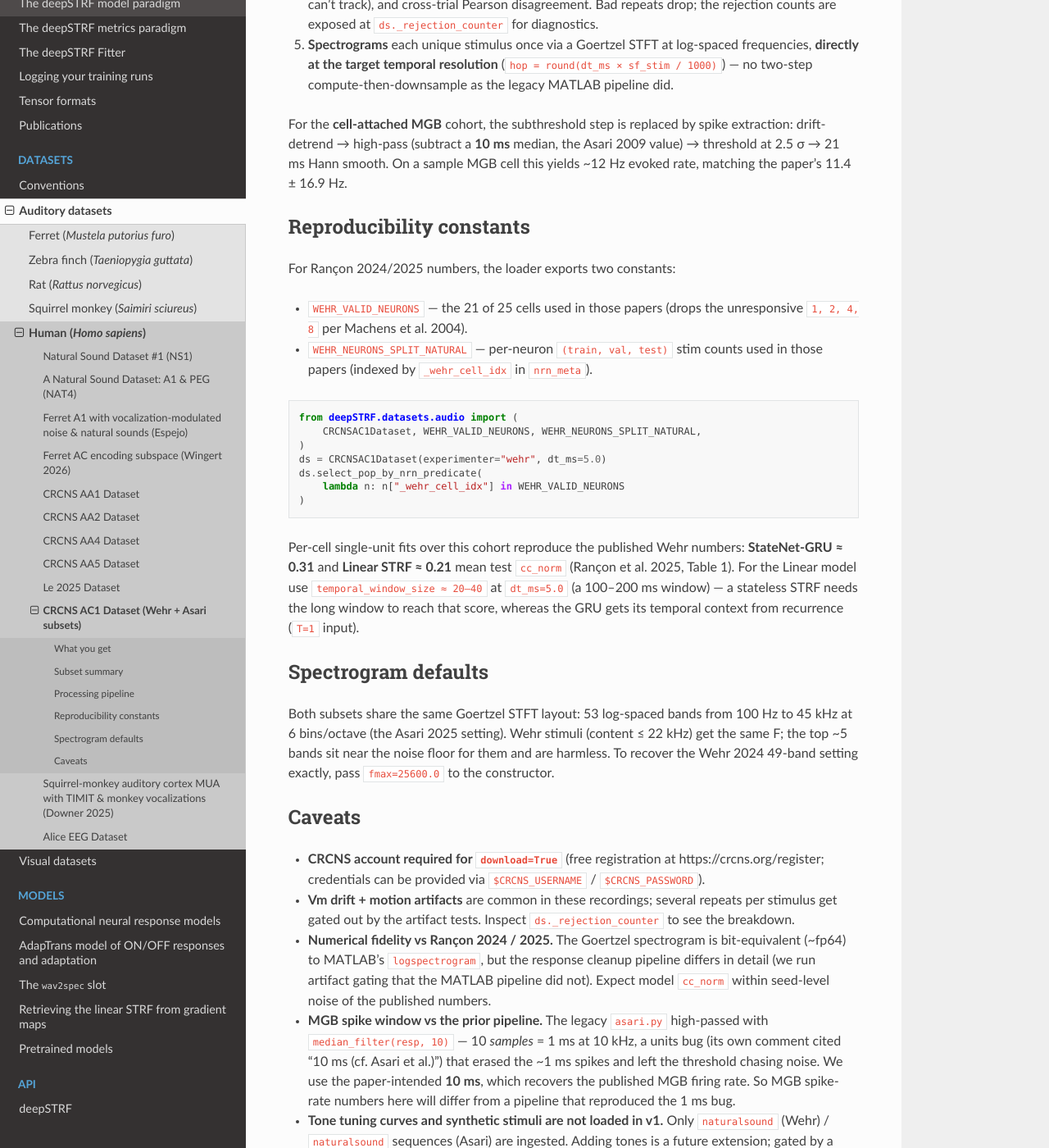
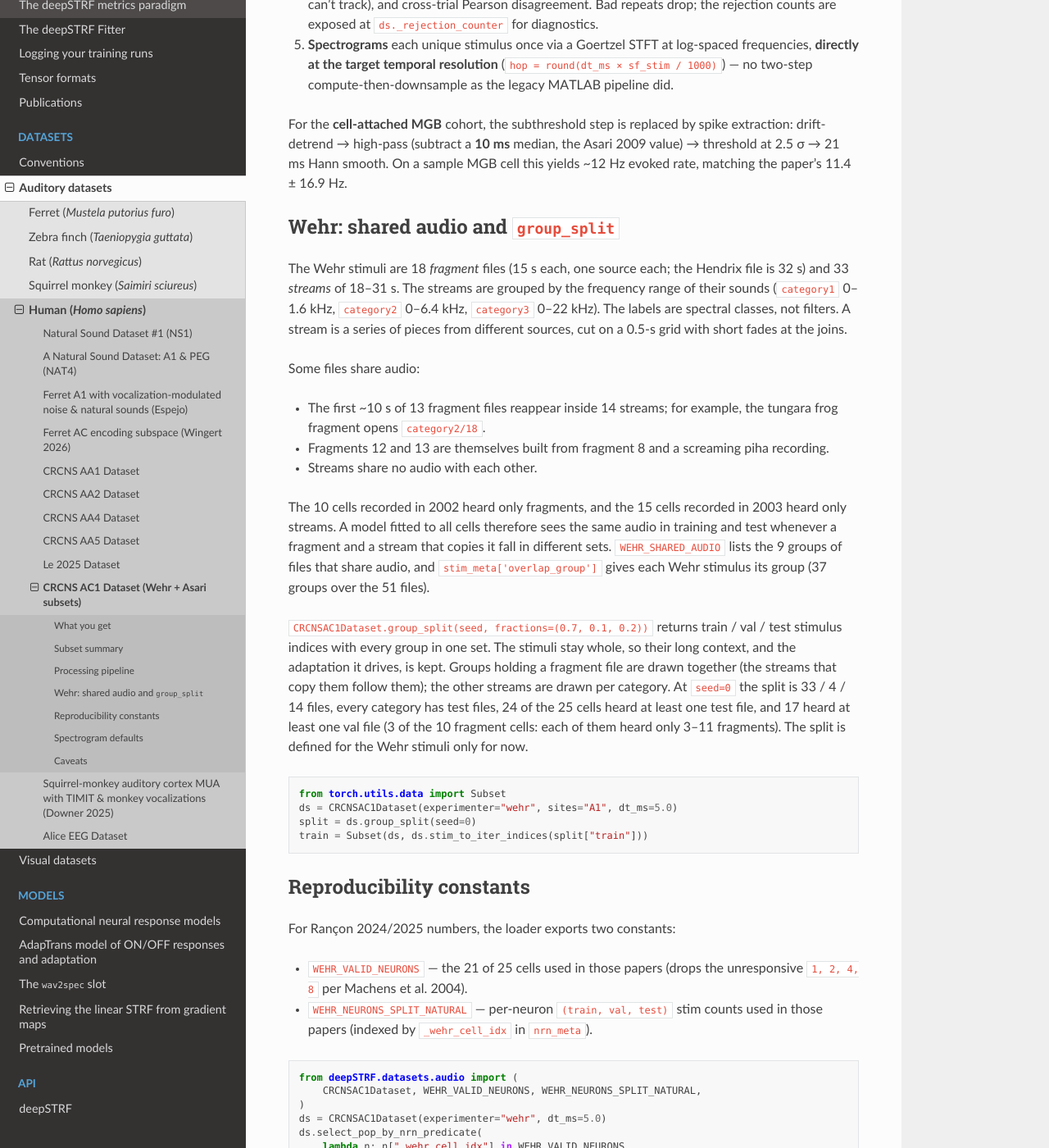
Before and after one commit to urancon/deepSTRF, a Sphinx documentation site: the page built from docs/_source/md/README_CRCNS_AC1.md, in a window 1280 px wide and 1400 px high, scrolled down 2290 px. Shown: the whole window at 82% size. Built offline with Sphinx 7.4.7 and the Read the Docs theme 3.1.0, drawn with Linux system fonts in a browser that asks for light colours; pages that are not in the unit, such as notebooks, are missing from menus; some of the changed text lies outside the part shown.

Commit message:
docs(ac1): document the Wehr shared audio and group_split
Co-Authored-By: Claude Opus 5.5 (1M context) <noreply@anthropic.com>

````diff
--- a/docs/_source/md/README_CRCNS_AC1.md
+++ b/docs/_source/md/README_CRCNS_AC1.md
@@ -70,7 +70,7 @@ both.
 
 |        | Recording        | sf       | Subjects   | Stimuli                           | N (loader) |
 |--------|------------------|----------|------------|-----------------------------------|------------|
-| Wehr   | whole-cell A1    | 4 kHz    | anaesth. rat | 15-s natural-sound fragments  | 25         |
+| Wehr   | whole-cell A1    | 4 kHz    | anaesth. rat | 15-s fragments (2002 cells), 18–31-s streams (2003 cells) | 25 |
 | Asari A1 | whole-cell A1  | 10 kHz   | anaesth. rat | spliced *sequences* of segments | 39         |
 | Asari MGB | cell-attached MGB | 10 kHz | anaesth. rat | same as Asari A1 (subset)     | 14         |
 
@@ -115,6 +115,47 @@ For the **cell-attached MGB** cohort, the subthreshold step is replaced by
 spike extraction: drift-detrend → high-pass (subtract a **10 ms** median, the
 Asari 2009 value) → threshold at 2.5 σ → 21 ms Hann smooth. On a sample MGB
 cell this yields ~12 Hz evoked rate, matching the paper's 11.4 ± 16.9 Hz.
+
+## Wehr: shared audio and `group_split`
+
+The Wehr stimuli are 18 *fragment* files (15 s each, one source each; the
+Hendrix file is 32 s) and 33 *streams* of 18–31 s. The streams are grouped
+by the frequency range of their sounds (``category1`` 0–1.6 kHz,
+``category2`` 0–6.4 kHz, ``category3`` 0–22 kHz). The labels are spectral
+classes, not filters. A stream is a series of pieces from different sources,
+cut on a 0.5-s grid with short fades at the joins.
+
+Some files share audio:
+
+- The first ~10 s of 13 fragment files reappear inside 14 streams; for
+  example, the tungara frog fragment opens ``category2/18``.
+- Fragments 12 and 13 are themselves built from fragment 8 and a screaming
+  piha recording.
+- Streams share no audio with each other.
+
+The 10 cells recorded in 2002 heard only fragments, and the 15 cells
+recorded in 2003 heard only streams. A model fitted to all cells therefore
+sees the same audio in training and test whenever a fragment and a stream
+that copies it fall in different sets. ``WEHR_SHARED_AUDIO`` lists the 9
+groups of files that share audio, and ``stim_meta['overlap_group']`` gives
+each Wehr stimulus its group (37 groups over the 51 files).
+
+``CRCNSAC1Dataset.group_split(seed, fractions=(0.7, 0.1, 0.2))`` returns
+train / val / test stimulus indices with every group in one set. The
+stimuli stay whole, so their long context, and the adaptation it drives,
+is kept. Groups holding a fragment file are drawn together (the streams
+that copy them follow them); the other streams are drawn per category. At
+``seed=0`` the split is 33 / 4 / 14 files, every category has test files,
+24 of the 25 cells heard at least one test file, and 17 heard at least one
+val file (3 of the 10 fragment cells: each of them heard only 3–11
+fragments). The split is defined for the Wehr stimuli only for now.
+
+```python
+from torch.utils.data import Subset
+ds = CRCNSAC1Dataset(experimenter="wehr", sites="A1", dt_ms=5.0)
+split = ds.group_split(seed=0)
+train = Subset(ds, ds.stim_to_iter_indices(split["train"]))
+```
 
 ## Reproducibility constants
 
````
